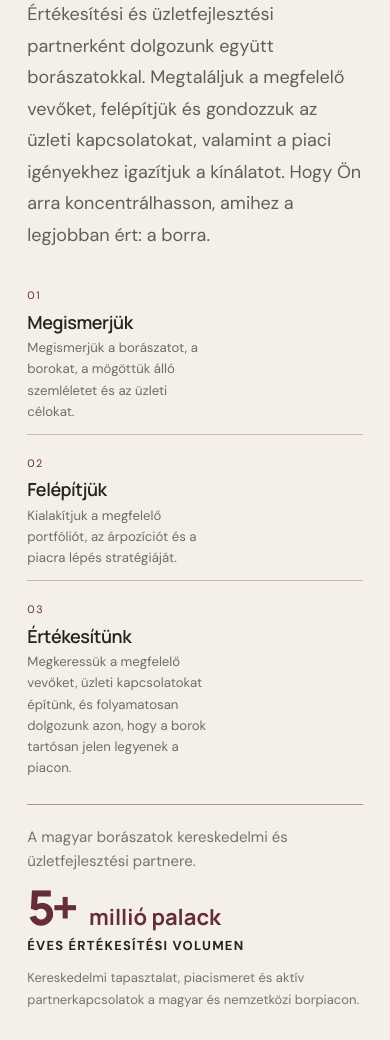
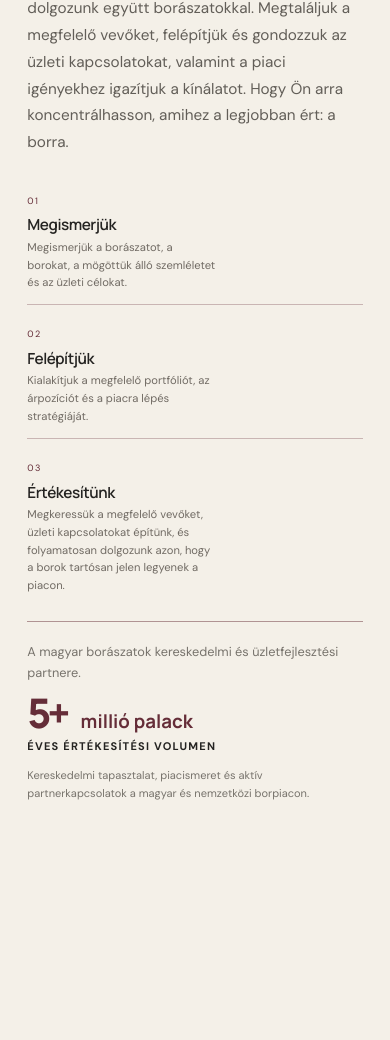
Before and after one commit to bendeguzvarosi/winesup, a plain HTML site: page index.html in a window 390 px wide. Shown: the part 370-1410 px from the top of the page. Drawn offline with Linux system fonts and the light colour scheme.

Commit message:
Reduce homepage typography by 15% for visual consistency

```diff
--- a/style.css
+++ b/style.css
@@ -394,3 +394,33 @@
  .services-intro{grid-template-columns:1fr;gap:32px}
  .services-intro-photo{height:300px}
 }
+
+
+/* Homepage typography test — reduce homepage text by 15% */
+.home-hero .eyebrow{font-size:9.18px}
+.home-hero h1{font-size:clamp(59.2px,6.324vw,89.8px);letter-spacing:-5.1px}
+.home-hero .hero-lead{font-size:16.32px}
+.home-steps-heading{font-size:9.18px}
+.home-step-index{font-size:9.18px}
+.home-step h2{font-size:clamp(17.34px,1.581vw,22.44px)}
+.home-step p{font-size:13.26px}
+.home-volume-block>p:first-child{font-size:12.75px}
+.home-volume-block strong{font-size:clamp(18.7px,2.04vw,27.2px)}
+.home-volume-block strong span:first-child{font-size:clamp(40.8px,4.59vw,64.6px)}
+.home-volume-block>p:nth-of-type(2){font-size:11.05px}
+.home-volume-block small{font-size:11.05px}
+.home-market-line,.home-legal-links{font-size:9.18px}
+@media(max-width:800px){
+  .home-hero .eyebrow{font-size:8.5px}
+  .home-hero h1{font-size:clamp(56.1px,12.24vw,87.55px);letter-spacing:-3.4px}
+  .home-hero .hero-lead{font-size:15.3px}
+  .home-step h2{font-size:17px}
+  .home-step p{font-size:12.24px}
+}
+@media(max-width:430px){
+  .home-hero h1{font-size:clamp(54.4px,11.9vw,59.5px);letter-spacing:-2.98px}
+  .home-step h2{font-size:15.3px}
+  .home-step p{font-size:11.22px}
+  .home-volume-block>p:first-child{font-size:12.75px}
+  .home-volume-block small{font-size:11.05px}
+}
```
